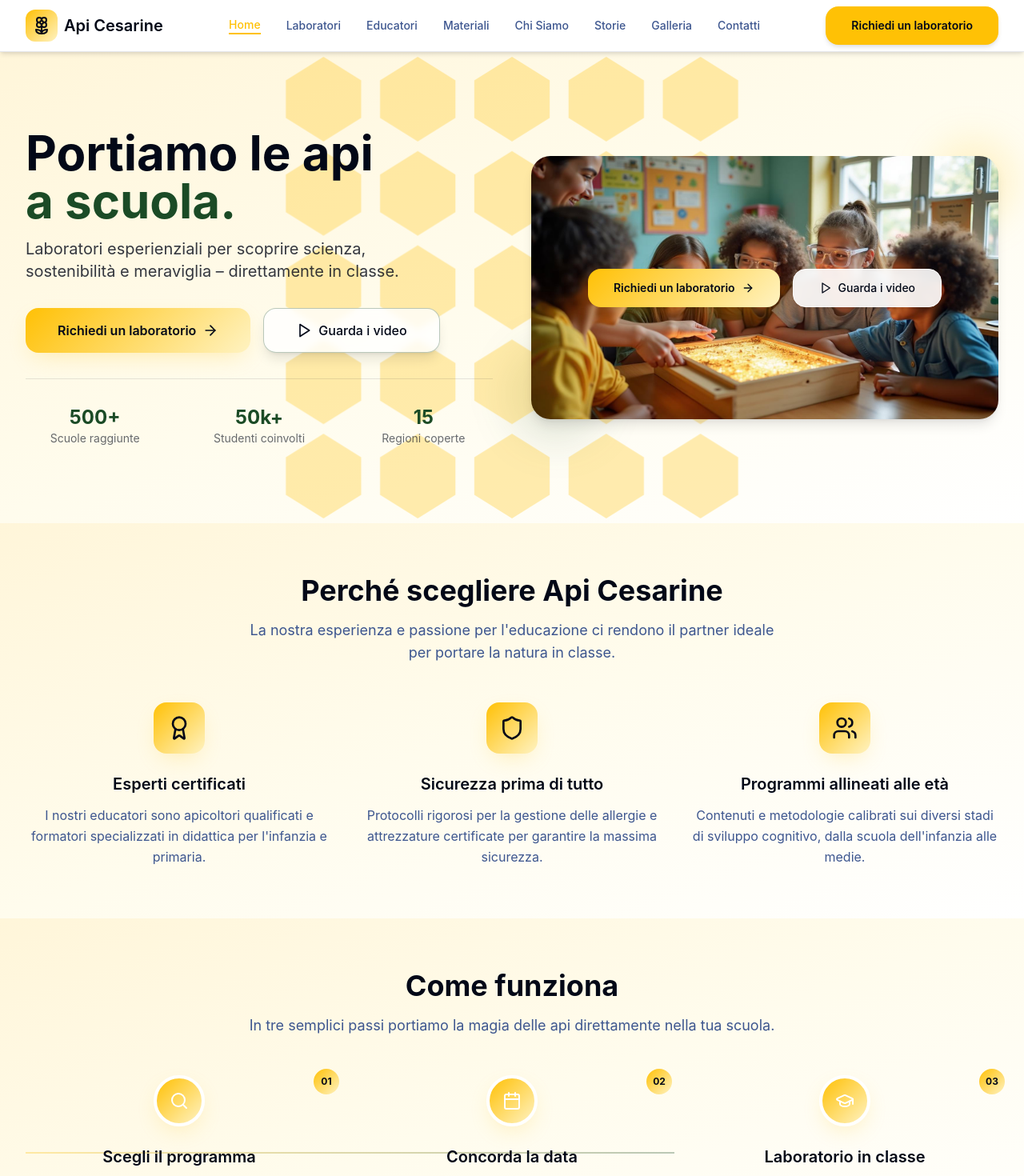
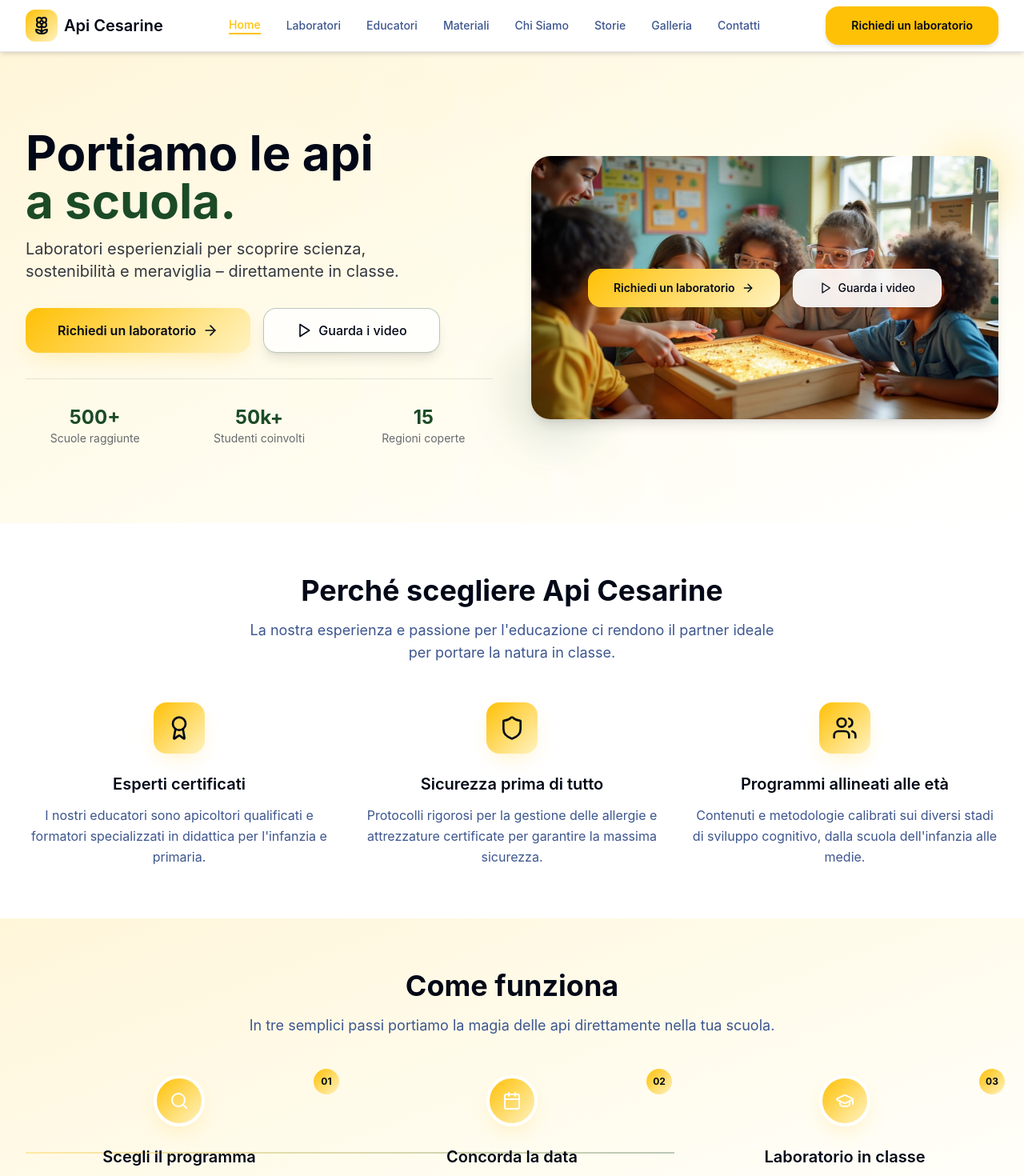
Before and after one commit to gabrizanni/apicesarine, a React (Vite) app: page / in a window 1280 px wide. Shown: the top 1470 px of the page at 80% size. Built offline with nearby package versions, Linux system fonts and the light colour scheme; the HTML template or start-up script is replaced by a standard one.

Commit message:
Revert background changes

```diff
--- a/src/components/sections/Hero.tsx
+++ b/src/components/sections/Hero.tsx
@@ -92,11 +92,11 @@ const Hero = () => {
       </div>
 
       {/* Background pattern */}
-      <div className="absolute inset-0 opacity-3">
+      <div className="absolute inset-0 opacity-5">
         <svg className="w-full h-full" viewBox="0 0 100 100" fill="none">
           <defs>
             <pattern id="hexagon" x="0" y="0" width="20" height="20" patternUnits="userSpaceOnUse">
-              <polygon points="10,1 18,6 18,14 10,19 2,14 2,6" fill="currentColor" className="text-honey/30" />
+              <polygon points="10,1 18,6 18,14 10,19 2,14 2,6" fill="currentColor" className="text-honey/20" />
             </pattern>
           </defs>
           <rect width="100" height="100" fill="url(#hexagon)" />
--- a/src/components/sections/USPSection.tsx
+++ b/src/components/sections/USPSection.tsx
@@ -21,7 +21,7 @@ const USPSection = () => {
   ];
 
   return (
-    <section className="py-16 bg-gradient-to-br from-honey/15 via-cream/70 to-forest/8">
+    <section className="py-16 bg-background">
       <div className="max-w-7xl mx-auto px-4 sm:px-6 lg:px-8">
         <div className="text-center mb-12">
           <h2 className="text-3xl lg:text-4xl font-bold text-slate mb-4">
```
